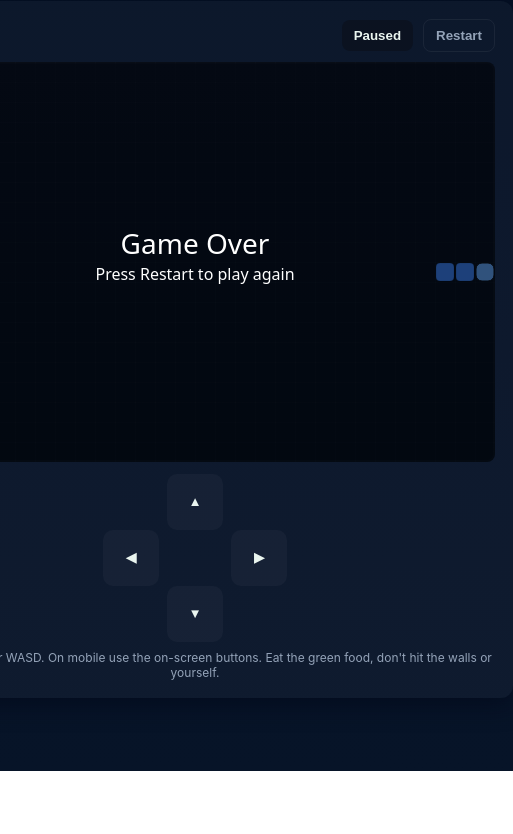
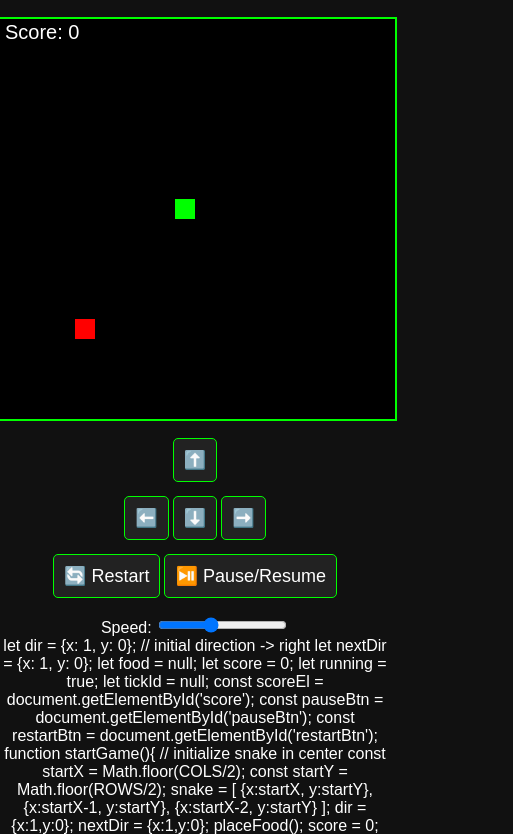
Before and after one commit to punsarabimal/snake_game, a plain HTML site: page index.html in a window 390 px wide. Shown: the part 73-907 px from the top of the page, 513 px wide, since content can reach past the window. Before the commit the page ends 844 px from the top, so only its background shows below. Drawn offline with Linux system fonts and the light colour scheme.

Commit message:
Update index.html

```diff
--- a/index.html
+++ b/index.html
@@ -1,76 +1,201 @@
-<!doctype html>
-
+<!DOCTYPE html>
 <html lang="en">
 <head>
-  <meta charset="utf-8" />
-  <meta name="viewport" content="width=device-width,initial-scale=1" />
-  <title>Snake Game — HTML + JS</title>
-  <style>
-    :root{--bg:#111827;--panel:#0f1724;--accent:#10b981;--danger:#ef4444;--muted:#94a3b8}
-    html,body{height:100%;margin:0;font-family:Inter,Segoe UI,Roboto,system-ui,Arial;background:linear-gradient(180deg,#041024 0%, #071428 100%);color:#e6eef6}
-    .wrap{min-height:100%;display:flex;gap:20px;align-items:center;justify-content:center;padding:24px;box-sizing:border-box}
-    .game-panel{background:rgba(255,255,255,0.03);border-radius:12px;padding:18px;box-shadow:0 6px 24px rgba(2,6,23,0.6);display:flex;flex-direction:column;align-items:center}
-    canvas{background:linear-gradient(180deg,#081226,#041021);display:block;border-radius:8px;box-shadow:inset 0 0 0 2px rgba(255,255,255,0.02)}
-    .hud{width:100%;display:flex;justify-content:space-between;align-items:center;margin-bottom:10px}
-    .score{font-weight:700;color:var(--accent)}
-    .controls{display:flex;gap:10px;align-items:center}
-    button{background:#0b1220;color:#eaf5ef;border:0;padding:8px 12px;border-radius:8px;font-weight:600;cursor:pointer}
-    button.secondary{background:transparent;border:1px solid rgba(255,255,255,0.06);color:var(--muted)}
-    .mobile-pad{display:none;margin-top:12px}
-    .pad-row{display:flex;justify-content:center;gap:8px}
-    .pad-btn{width:56px;height:56px;border-radius:10px;border:0;background:rgba(255,255,255,0.03);display:flex;align-items:center;justify-content:center;font-weight:700;cursor:pointer}/* responsive: show mobile pad on narrow screens */
-@media (max-width:640px){
-  .wrap{padding:12px}
-  .mobile-pad{display:block}
-}
-.footer{font-size:12px;color:var(--muted);margin-top:8px;text-align:center}
-
-  </style>
+<meta charset="UTF-8">
+<meta name="viewport" content="width=device-width, initial-scale=1.0">
+<title>Snake Game</title>
+<style>
+    body {
+        background: #111;
+        color: white;
+        font-family: sans-serif;
+        text-align: center;
+        margin: 0;
+        display: flex;
+        flex-direction: column;
+        align-items: center;
+    }
+    canvas {
+        background: #000;
+        border: 2px solid #0f0;
+        display: block;
+        margin-top: 10px;
+    }
+    .controls {
+        display: flex;
+        flex-direction: column;
+        align-items: center;
+        margin-top: 10px;
+    }
+    .btn-row {
+        display: flex;
+        justify-content: center;
+        margin: 5px;
+    }
+    button {
+        background: #222;
+        color: white;
+        border: 1px solid #0f0;
+        padding: 10px;
+        margin: 2px;
+        font-size: 18px;
+        border-radius: 5px;
+        cursor: pointer;
+    }
+    .speed-control {
+        margin-top: 10px;
+    }
+    @media (min-width: 768px) {
+        .controls { display: none; } /* Hide buttons on desktop */
+    }
+</style>
 </head>
 <body>
-  <div class="wrap">
-    <div class="game-panel">
-      <div class="hud">
-        <div class="score">Score: <span id="score">0</span></div>
-        <div class="controls">
-          <button id="pauseBtn">Pause</button>
-          <button id="restartBtn" class="secondary">Restart</button>
-        </div>
-      </div><canvas id="game" width="600" height="400"></canvas>
 
-  <div class="mobile-pad" aria-hidden="false">
-    <div class="pad-row">
-      <div style="width:56px"></div>
-      <button class="pad-btn" data-dir="up">▲</button>
-      <div style="width:56px"></div>
+<h1>Snake Game</h1>
+<canvas id="gameCanvas" width="400" height="400"></canvas>
+
+<div class="controls">
+    <div class="btn-row">
+        <button onclick="changeDirection('up')">⬆️</button>
     </div>
-    <div class="pad-row">
-      <button class="pad-btn" data-dir="left">◀</button>
-      <div style="width:56px"></div>
-      <button class="pad-btn" data-dir="right">▶</button>
+    <div class="btn-row">
+        <button onclick="changeDirection('left')">⬅️</button>
+        <button onclick="changeDirection('down')">⬇️</button>
+        <button onclick="changeDirection('right')">➡️</button>
     </div>
-    <div class="pad-row">
-      <div style="width:56px"></div>
-      <button class="pad-btn" data-dir="down">▼</button>
-      <div style="width:56px"></div>
+    <div class="btn-row">
+        <button onclick="restartGame()">🔄 Restart</button>
+        <button onclick="togglePause()">⏯️ Pause/Resume</button>
     </div>
-  </div>
-
-  <div class="footer">Use Arrow keys or WASD. On mobile use the on-screen buttons. Eat the green food, don't hit the walls or yourself.</div>
 </div>
 
-  </div>  <script>
-    // === CONFIG ===
-    const canvas = document.getElementById('game');
-    const ctx = canvas.getContext('2d');
-    const TILE = 20;                      // size of each grid cell in pixels
-    const COLS = Math.floor(canvas.width / TILE);
-    const ROWS = Math.floor(canvas.height / TILE);
-    let speed = 100;                      // ms per tick (lower = faster)
+<div class="speed-control">
+    <label>Speed: <input type="range" id="speedSlider" min="50" max="300" value="150"></label>
+</div>
 
-    // game state
-    let snake = [];
-    let dir = {x: 1, y: 0};               // initial direction -> right
+<script>
+const canvas = document.getElementById("gameCanvas");
+const ctx = canvas.getContext("2d");
+
+let box = 20;
+let snake = [{x: 9 * box, y: 9 * box}];
+let direction = null;
+let food = randomFood();
+let score = 0;
+let game;
+let speed = 150;
+let isPaused = false;
+
+document.getElementById("speedSlider").oninput = function() {
+    speed = this.value;
+    restartGame();
+};
+
+document.addEventListener("keydown", e => {
+    if (e.key === "ArrowUp" && direction !== "DOWN") direction = "UP";
+    else if (e.key === "ArrowDown" && direction !== "UP") direction = "DOWN";
+    else if (e.key === "ArrowLeft" && direction !== "RIGHT") direction = "LEFT";
+    else if (e.key === "ArrowRight" && direction !== "LEFT") direction = "RIGHT";
+    else if (e.key === "Enter") restartGame();
+    else if (e.key === "Escape") togglePause();
+});
+
+function changeDirection(dir) {
+    if (dir === "up" && direction !== "DOWN") direction = "UP";
+    else if (dir === "down" && direction !== "UP") direction = "DOWN";
+    else if (dir === "left" && direction !== "RIGHT") direction = "LEFT";
+    else if (dir === "right" && direction !== "LEFT") direction = "RIGHT";
+}
+
+function randomFood() {
+    return {
+        x: Math.floor(Math.random() * (canvas.width / box)) * box,
+        y: Math.floor(Math.random() * (canvas.height / box)) * box
+    };
+}
+
+function draw() {
+    ctx.fillStyle = "#000";
+    ctx.fillRect(0, 0, canvas.width, canvas.height);
+
+    for (let i = 0; i < snake.length; i++) {
+        ctx.fillStyle = i === 0 ? "#0f0" : "#0a0";
+        ctx.fillRect(snake[i].x, snake[i].y, box, box);
+    }
+
+    ctx.fillStyle = "red";
+    ctx.fillRect(food.x, food.y, box, box);
+
+    ctx.fillStyle = "white";
+    ctx.font = "20px Arial";
+    ctx.fillText("Score: " + score, 10, 20);
+
+    let snakeX = snake[0].x;
+    let snakeY = snake[0].y;
+
+    if (direction === "UP") snakeY -= box;
+    if (direction === "DOWN") snakeY += box;
+    if (direction === "LEFT") snakeX -= box;
+    if (direction === "RIGHT") snakeX += box;
+
+    if (snakeX === food.x && snakeY === food.y) {
+        score++;
+        food = randomFood();
+    } else {
+        snake.pop();
+    }
+
+    let newHead = {x: snakeX, y: snakeY};
+
+    if (
+        snakeX < 0 || snakeX >= canvas.width ||
+        snakeY < 0 || snakeY >= canvas.height ||
+        collision(newHead, snake)
+    ) {
+        clearInterval(game);
+        alert("Game Over! Score: " + score);
+        return;
+    }
+
+    snake.unshift(newHead);
+}
+
+function collision(head, array) {
+    for (let part of array) {
+        if (head.x === part.x && head.y === part.y) return true;
+    }
+    return false;
+}
+
+function restartGame() {
+    clearInterval(game);
+    snake = [{x: 9 * box, y: 9 * box}];
+    direction = null;
+    score = 0;
+    isPaused = false;
+    game = setInterval(gameLoop, speed);
+}
+
+function togglePause() {
+    if (isPaused) {
+        game = setInterval(gameLoop, speed);
+        isPaused = false;
+    } else {
+        clearInterval(game);
+        isPaused = true;
+    }
+}
+
+function gameLoop() {
+    if (!isPaused) draw();
+}
+
+restartGame();
+</script>
+
+</body>
+</html>    let dir = {x: 1, y: 0};               // initial direction -> right
     let nextDir = {x: 1, y: 0};
     let food = null;
     let score = 0;
```
